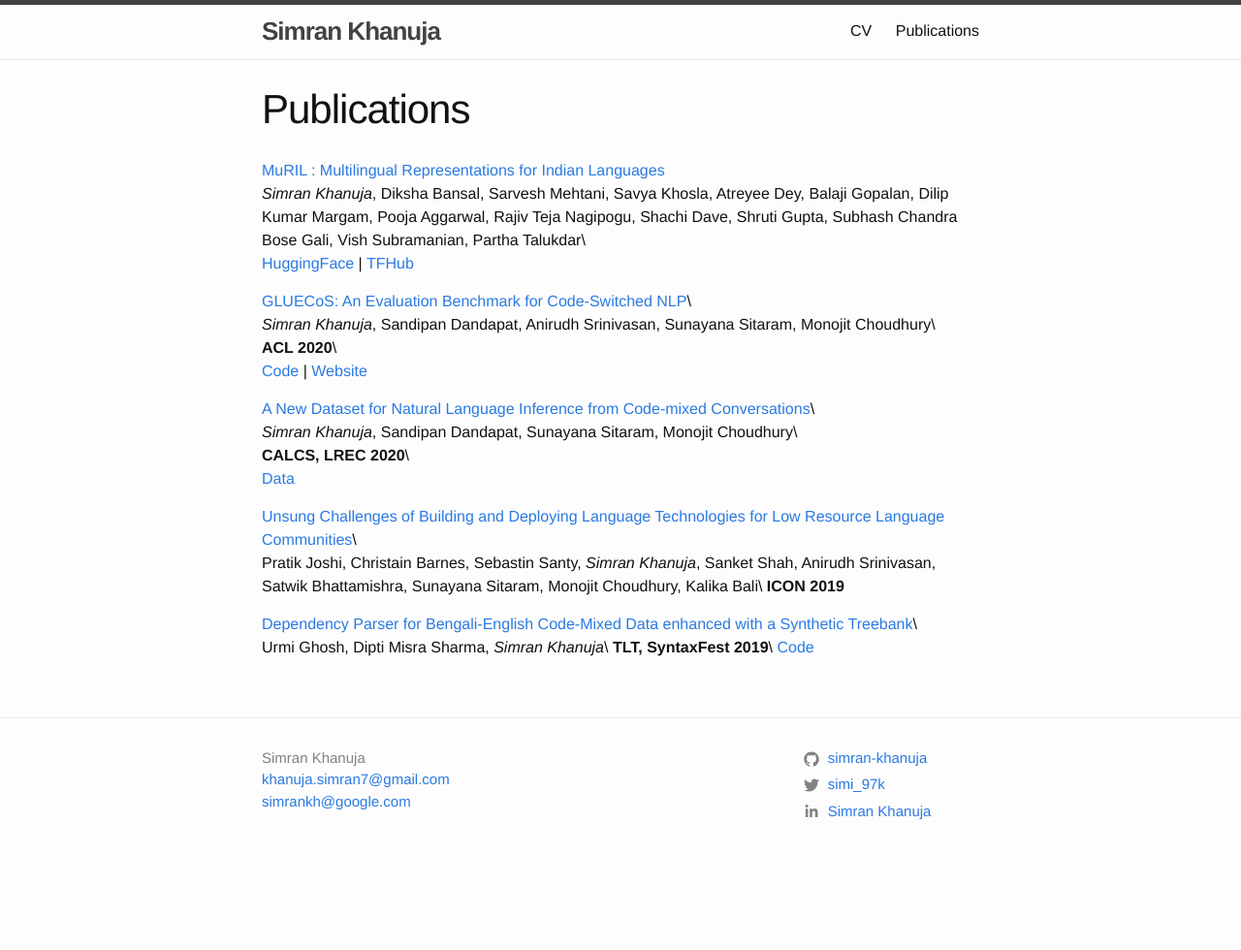
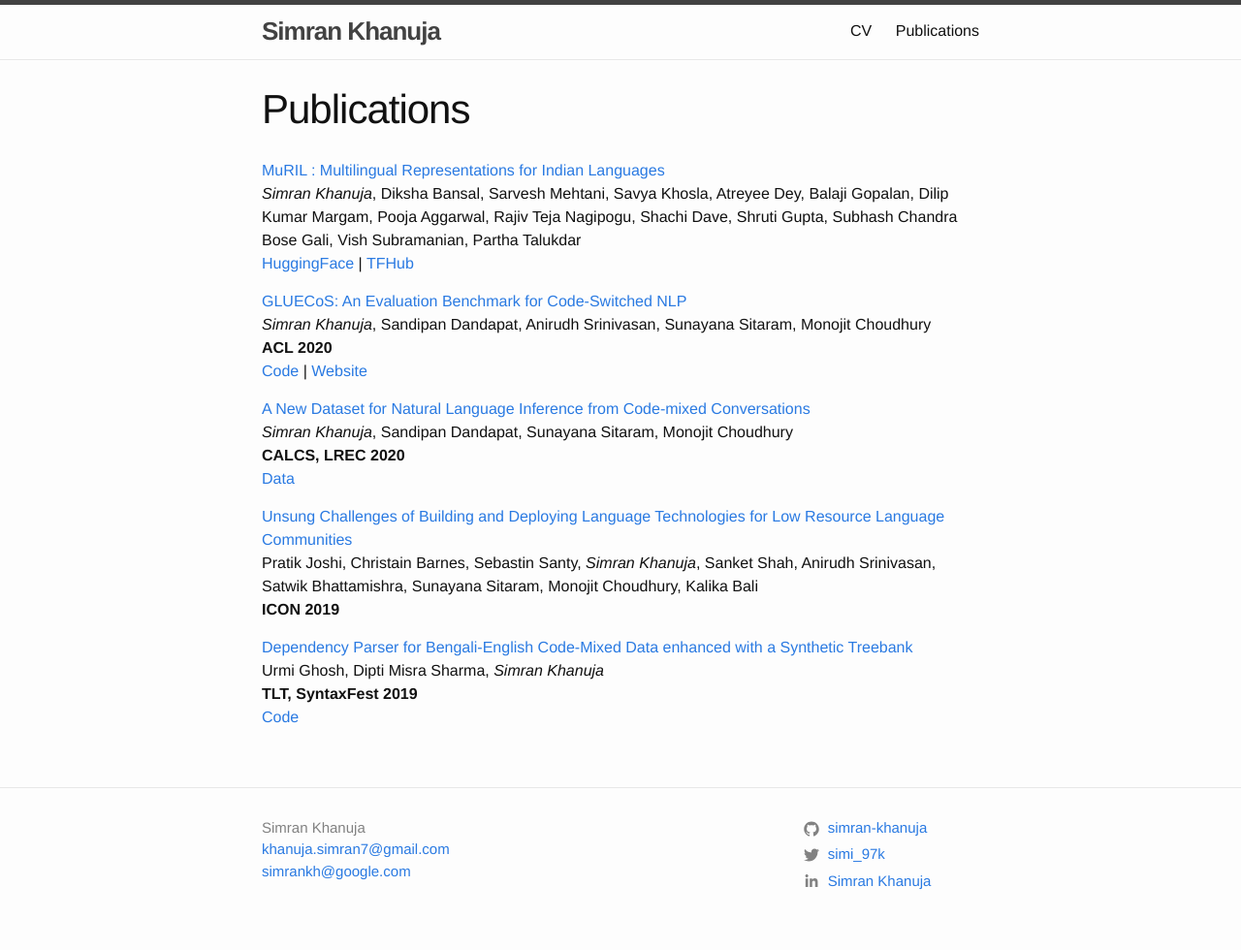
Before and after one commit to simran-khanuja/simran-khanuja.github-deprecated.io, a Jekyll site: the page built from _pages/publications.md, in a window 1280 px wide. Shown: the whole page at 97% size. Built offline with Jekyll 4.4.1, drawn with Linux system fonts in a browser that asks for light colours; before the commit the page ends 908 px from its top, so only the background shows below that.

```diff
--- a/_pages/publications.md
+++ b/_pages/publications.md
@@ -4,25 +4,25 @@ title: Publications
 permalink: /publications/
 ---
 
-[MuRIL : Multilingual Representations for Indian Languages](https://arxiv.org/pdf/2103.10730.pdf)\\
-*Simran Khanuja*, Diksha Bansal, Sarvesh Mehtani, Savya Khosla, Atreyee Dey, Balaji Gopalan, Dilip Kumar Margam, Pooja Aggarwal, Rajiv Teja Nagipogu, Shachi Dave, Shruti Gupta, Subhash Chandra Bose Gali, Vish Subramanian, Partha Talukdar\\
+[MuRIL : Multilingual Representations for Indian Languages](https://arxiv.org/pdf/2103.10730.pdf)
+*Simran Khanuja*, Diksha Bansal, Sarvesh Mehtani, Savya Khosla, Atreyee Dey, Balaji Gopalan, Dilip Kumar Margam, Pooja Aggarwal, Rajiv Teja Nagipogu, Shachi Dave, Shruti Gupta, Subhash Chandra Bose Gali, Vish Subramanian, Partha Talukdar
 [HuggingFace](https://huggingface.co/google/muril-base-cased) | [TFHub](https://tfhub.dev/google/MuRIL/1)
 
-[GLUECoS: An Evaluation Benchmark for Code-Switched NLP](https://arxiv.org/pdf/2004.12376.pdf)\\
-*Simran Khanuja*, Sandipan Dandapat, Anirudh Srinivasan, Sunayana Sitaram, Monojit Choudhury\\
-**ACL 2020**\\
+[GLUECoS: An Evaluation Benchmark for Code-Switched NLP](https://arxiv.org/pdf/2004.12376.pdf)
+*Simran Khanuja*, Sandipan Dandapat, Anirudh Srinivasan, Sunayana Sitaram, Monojit Choudhury
+**ACL 2020**
 [Code](https://github.com/microsoft/GLUECoS) | [Website](https://microsoft.github.io/GLUECoS/)
 
-[A New Dataset for Natural Language Inference from Code-mixed Conversations](https://arxiv.org/pdf/2004.05051.pdf)\\
-*Simran Khanuja*, Sandipan Dandapat, Sunayana Sitaram, Monojit Choudhury\\
-**CALCS, LREC 2020**\\
+[A New Dataset for Natural Language Inference from Code-mixed Conversations](https://arxiv.org/pdf/2004.05051.pdf)
+*Simran Khanuja*, Sandipan Dandapat, Sunayana Sitaram, Monojit Choudhury
+**CALCS, LREC 2020**
 [Data](http://aka.ms/codemixedNLI)
 
-[Unsung Challenges of Building and Deploying Language Technologies for Low Resource Language Communities](https://arxiv.org/pdf/2004.12376.pdf)\\
-Pratik Joshi, Christain Barnes, Sebastin Santy, *Simran Khanuja*, Sanket Shah, Anirudh Srinivasan, Satwik Bhattamishra, Sunayana Sitaram, Monojit Choudhury, Kalika Bali\\
+[Unsung Challenges of Building and Deploying Language Technologies for Low Resource Language Communities](https://arxiv.org/pdf/2004.12376.pdf)
+Pratik Joshi, Christain Barnes, Sebastin Santy, *Simran Khanuja*, Sanket Shah, Anirudh Srinivasan, Satwik Bhattamishra, Sunayana Sitaram, Monojit Choudhury, Kalika Bali
 **ICON 2019**
 
-[Dependency Parser for Bengali-English Code-Mixed Data enhanced with a Synthetic Treebank](https://www.aclweb.org/anthology/W19-7810.pdf)\\
-Urmi Ghosh, Dipti Misra Sharma, *Simran Khanuja*\\
-**TLT, SyntaxFest 2019**\\
+[Dependency Parser for Bengali-English Code-Mixed Data enhanced with a Synthetic Treebank](https://www.aclweb.org/anthology/W19-7810.pdf)
+Urmi Ghosh, Dipti Misra Sharma, *Simran Khanuja*
+**TLT, SyntaxFest 2019**
 [Code](https://github.com/simran-khanuja/IIITH-Summer2018/tree/master/Code-Mixed%20Data/Code-Mixing)
```
